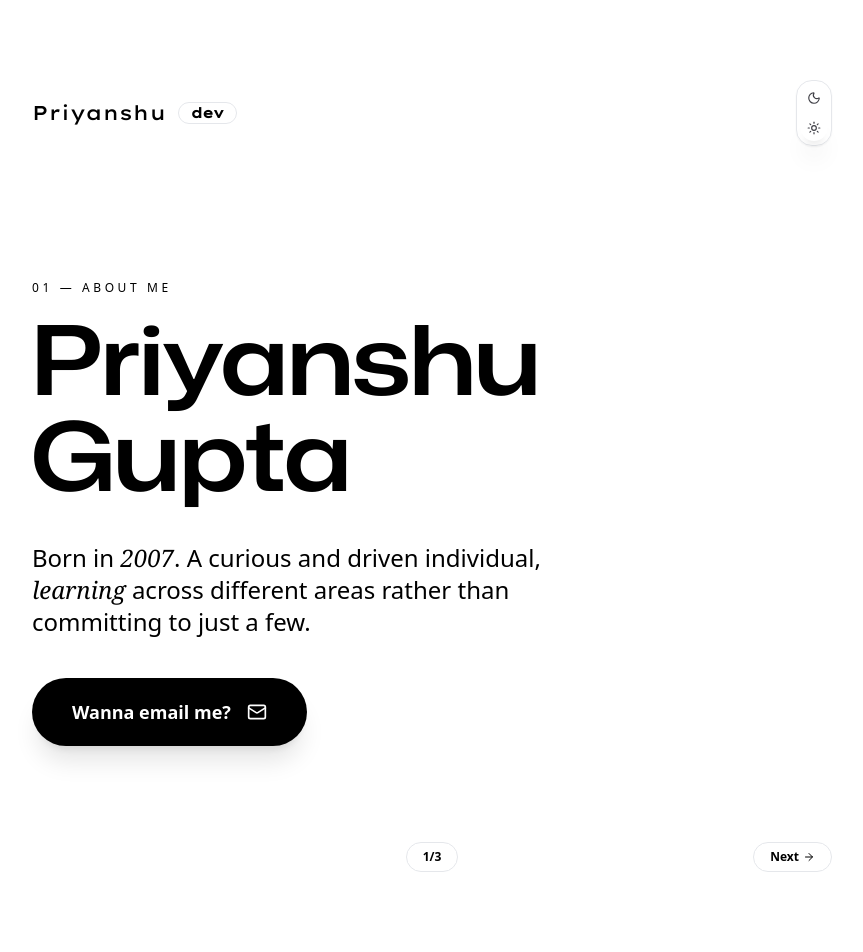
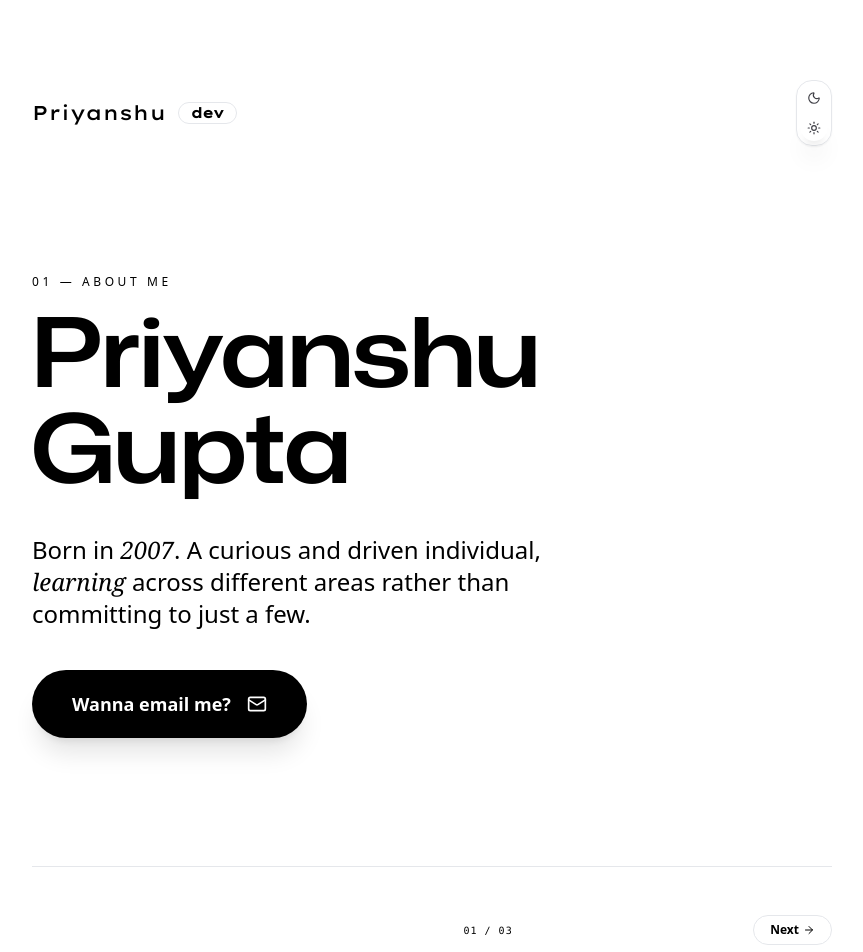
Before and after one commit to Priyansxu/Priyanshu, a Next.js app: page / in a window 1280 px wide. Shown: the top 952 px of the page, without its empty margins (208-1071 px from the left). Built offline with nearby package versions, Linux system fonts and the light colour scheme.

Commit message:
Update page.js

```diff
--- a/app/page.js
+++ b/app/page.js
@@ -89,7 +89,7 @@ export default function Page() {
         <header className="flex items-center justify-between mb-24 md:mb-32">
           <h1 className="text-xl font-medium font-lexend flex items-center gap-3 cursor-crosshair">
             Priyanshu
-            <span className={`text-sm font-bold rounded-3xl px-3 ${badgeStyle}`}>dev</span>
+            <div className={`text-sm font-bold rounded-3xl px-3 ${badgeStyle}`}>dev</div>
           </h1>
 
           <div
@@ -120,9 +120,9 @@ export default function Page() {
               className="space-y-10"
             >
               <div className="space-y-3">
-                <span className="text-primary text-xs tracking-[0.3em] uppercase">
+                <div className="text-primary text-xs tracking-[0.3em] uppercase">
                   {current.id} — {current.subtitle}
-                </span>
+                </div>
                 <h2 className="text-5xl md:text-8xl font-mona">{current.title}</h2>
               </div>
 
@@ -137,10 +137,15 @@ export default function Page() {
                     isDark ? "bg-white text-black" : "bg-black text-white"
                   }`}
                 >
-                  <span>{current.button}</span>
+                  <div>{current.button}</div>
                   <AnimatePresence mode="wait">
                     {socialExpanded && (
-                      <motion.div className="flex items-center gap-2">
+                      <motion.div
+                        initial={{ opacity: 0, width: 0 }}
+                        animate={{ opacity: 1, width: "auto" }}
+                        exit={{ opacity: 0, width: 0 }}
+                        className="flex items-center gap-2"
+                      >
                         {current.links.map((link, idx) => (
                           <motion.a
                             key={link.href}
@@ -166,7 +171,7 @@ export default function Page() {
                     isDark ? "bg-white text-black" : "bg-black text-white"
                   }`}
                 >
-                  {current.button}
+                  <div>{current.button}</div>
                   {current.buttonType === "default" && <ArrowRight className="w-5 h-5" />}
                   {current.buttonType === "email" && <Mail className="w-5 h-5" />}
                 </button>
@@ -175,7 +180,7 @@ export default function Page() {
           </AnimatePresence>
         </section>
 
-        <footer className="mt-24 flex items-center justify-between">
+        <footer className="mt-24 md:mt-32 flex items-center justify-between border-t border-border pt-12">
           <button
             onClick={() => {
               setPage((p) => Math.max(p - 1, 0))
@@ -188,9 +193,19 @@ export default function Page() {
             Back
           </button>
 
-          <span className={`text-xs font-bold rounded-3xl px-4 py-1.5 ${badgeStyle}`}>
-            {page + 1}/{pages.length}
-          </span>
+          <div className="md:flex items-center gap-4 font-mono text-[10px] tracking-widest uppercase text-muted-foreground/60">
+            <div className="w-24 h-[2px] bg-border relative overflow-hidden rounded-full">
+              <motion.div
+                className="absolute inset-y-0 left-0 bg-primary origin-left"
+                initial={false}
+                animate={{ scaleX: (page + 1) / pages.length }}
+                transition={{ duration: 0.6, ease: [0.19, 1, 0.22, 1] }}
+              />
+            </div>
+            <div className="text-foreground">
+              0{page + 1} / 0{pages.length}
+            </div>
+          </div>
 
           <button
             onClick={() => {
```
